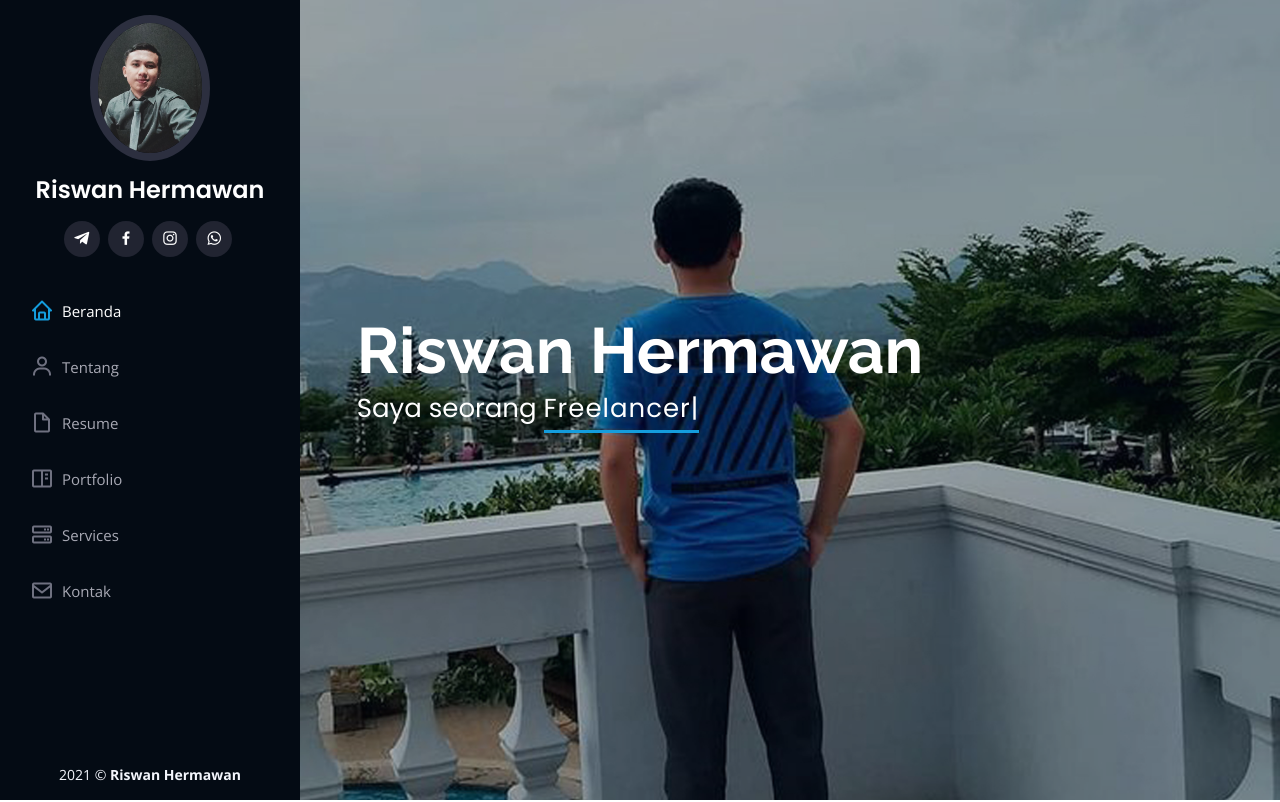
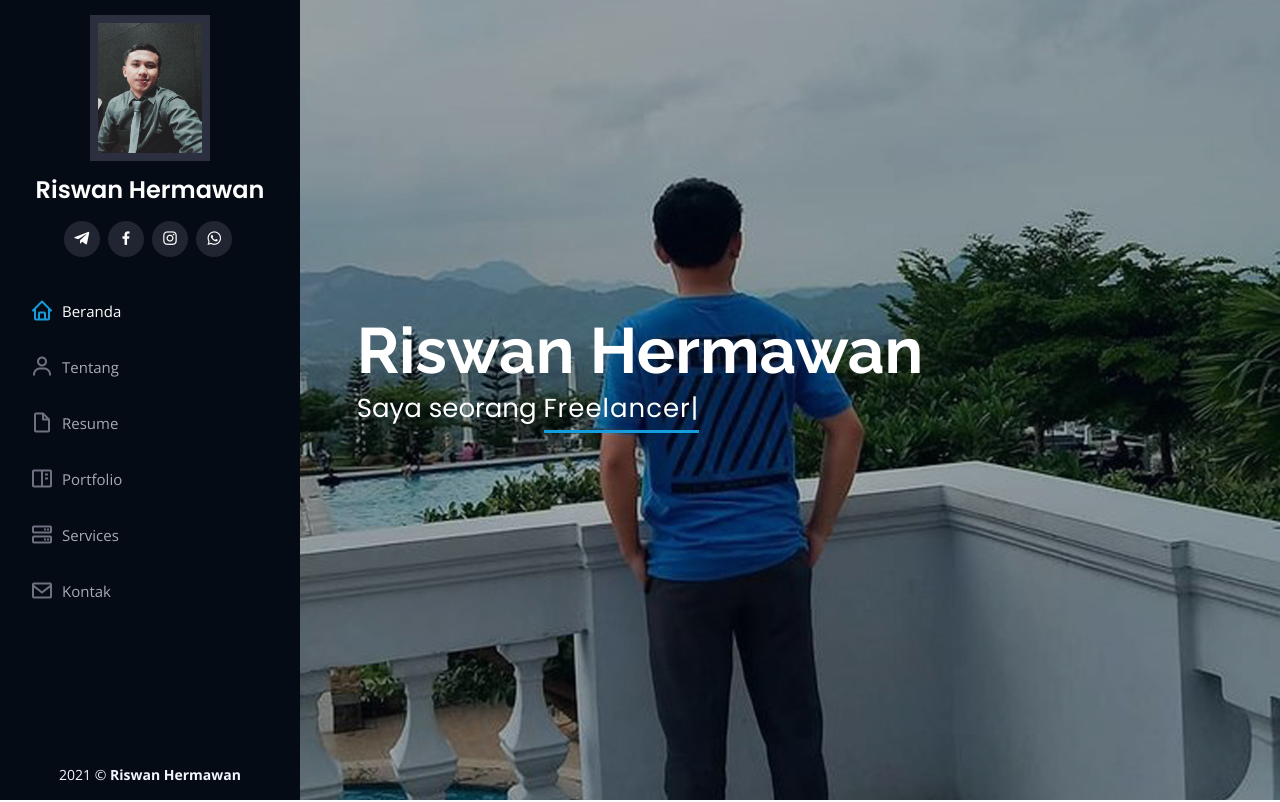
Before and after one commit to zonewanz/zonewanz.github.io, a plain HTML site: page index.html in a window 1280 px wide. Shown: the top 802 px of the page. Drawn offline with nearby package versions, Linux system fonts and the light colour scheme.

Commit message:
Update index.html

```diff
--- a/index.html
+++ b/index.html
@@ -45,7 +45,7 @@
     <div class="d-flex flex-column">
 
       <div class="profile">
-        <img src="assets/img/profile-img2.jpg" alt="" class="img-fluid rounded-circle">
+        <img src="assets/img/profile-img2.jpg" alt="" class="img-fluid">
         <h1 class="text-light"><a href="index.html">Riswan Hermawan</a></h1>
         <div class="social-links mt-3 text-center">
           <a href="#" class="telegram"><i class="bx bxl-telegram"></i></a>
```
